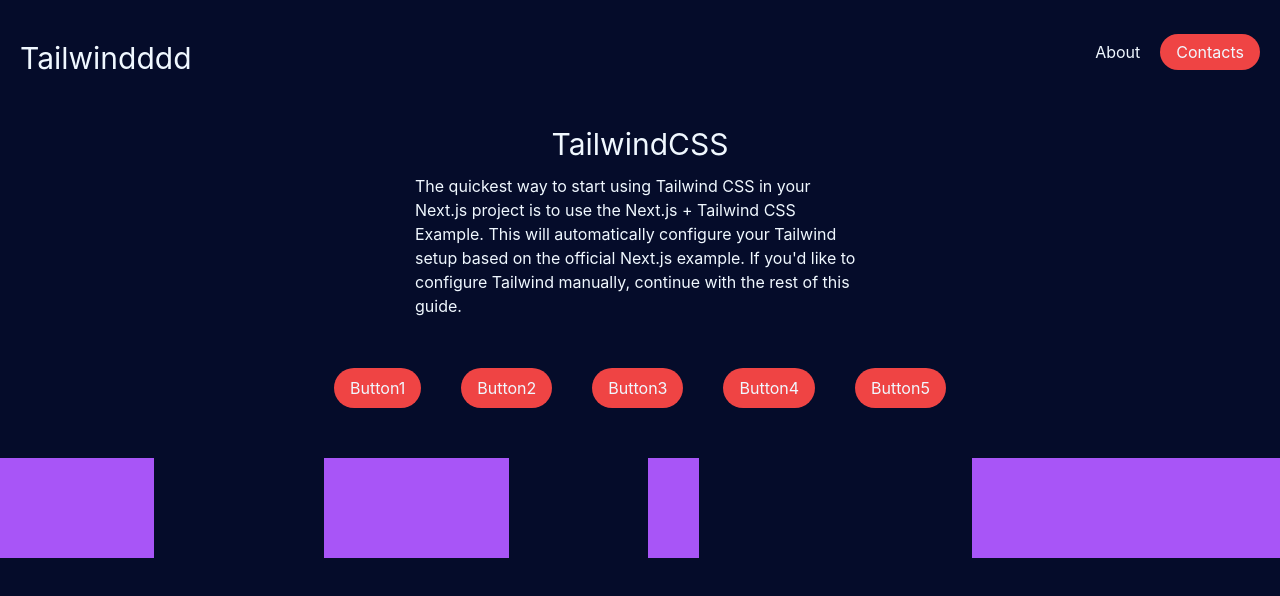
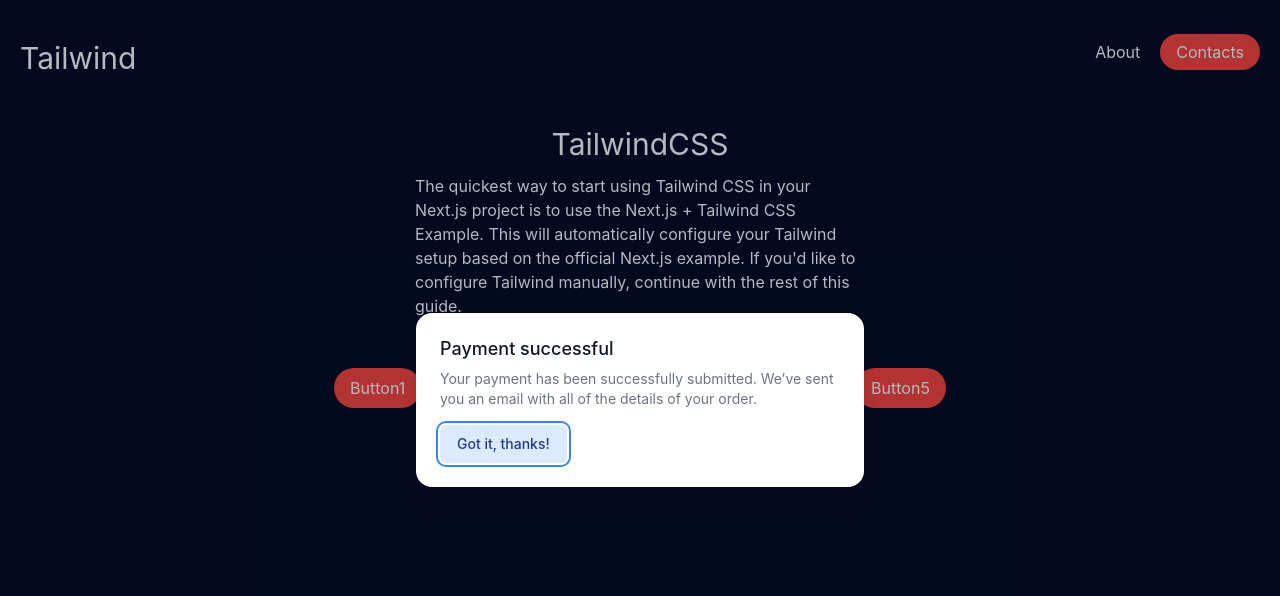
Before and after one commit to Mithrandir-07/modaltest, a Next.js app: page / in a window 1280 px wide. Shown: the top 596 px of the page. Built offline with nearby package versions, Linux system fonts and the light colour scheme.

Commit message:
add-modal-button

```diff
--- a/pages/index.js
+++ b/pages/index.js
@@ -1,8 +1,19 @@
 import Head from 'next/head'
 import Image from 'next/image'
 import styles from '../styles/Home.module.css'
+import { Dialog, Transition } from '@headlessui/react'
+import { Fragment, useState } from 'react'
 
-export default function Home() {
+export default function MyModal() {
+  let [isOpen, setIsOpen] = useState(true)
+
+  function closeModal() {
+    setIsOpen(false)
+  }
+
+  function openModal() {
+    setIsOpen(true)
+  }
   return (
     <div className={styles.container}>
       <Head>
@@ -18,7 +29,7 @@
           <div class="flex justify-between pt-10">
 
             <span class="fond-bpld text-3xl">
-              Tailwindddd
+              Tailwind
             </span>
 
             <div class="space-x-5">
@@ -41,17 +52,73 @@
           <div class="bg-red-500 py-2 px-4 rounded-full hover:bg-red-700">Button5</div>
         </div>
 
-        <div class="container mx-auto py-big grid grid-colums-4 grid-flow-col gap-4 px-3 sm:px-0">
-          <div class="bg-purple-500 w-1/2 h-[100px]"></div>
-          <div class="bg-purple-500 w-3/5 h-[100px]"></div>
-          <div class="bg-purple-500 w-1/6 h-[100px]"></div>
-          <div class="bg-purple-500 w-full h-[100px]"></div>
+        <div className="fixed inset-0 flex items-center justify-center">
+          <button
+            type="button"
+            onClick={openModal}
+            className="rounded-full bg-black px-4 py-2 text-sm font-medium text-white hover:bg-opacity-60 focus:outline-none focus-visible:ring-2 focus-visible:ring-white focus-visible:ring-opacity-75"
+          >
+            Open dialog
+          </button>
         </div>
 
+        <Transition appear show={isOpen} as={Fragment}>
+          <Dialog as="div" className="relative z-10" onClose={closeModal}>
+            <Transition.Child
+              as={Fragment}
+              enter="ease-out duration-300"
+              enterFrom="opacity-0"
+              enterTo="opacity-100"
+              leave="ease-in duration-200"
+              leaveFrom="opacity-100"
+              leaveTo="opacity-0"
+            >
+              <div className="fixed inset-0 bg-black bg-opacity-25" />
+            </Transition.Child>
 
+            <div className="fixed inset-0 overflow-y-auto">
+              <div className="flex min-h-full items-center justify-center p-4 text-center">
+                <Transition.Child
+                  as={Fragment}
+                  enter="ease-out duration-300"
+                  enterFrom="opacity-0 scale-95"
+                  enterTo="opacity-100 scale-100"
+                  leave="ease-in duration-200"
+                  leaveFrom="opacity-100 scale-100"
+                  leaveTo="opacity-0 scale-95"
+                >
+                  <Dialog.Panel className="w-full max-w-md transform overflow-hidden rounded-2xl bg-white p-6 text-left align-middle shadow-xl transition-all">
+                    <Dialog.Title
+                      as="h3"
+                      className="text-lg font-medium leading-6 text-gray-900"
+                    >
+                      Payment successful
+                    </Dialog.Title>
+                    <div className="mt-2">
+                      <p className="text-sm text-gray-500">
+                        Your payment has been successfully submitted. We’ve sent
+                        you an email with all of the details of your order.
+                      </p>
+                    </div>
 
+                    <div className="mt-4">
+                      <button
+                        type="button"
+                        className="inline-flex justify-center rounded-md border border-transparent bg-blue-100 px-4 py-2 text-sm font-medium text-blue-900 hover:bg-blue-200 focus:outline-none focus-visible:ring-2 focus-visible:ring-blue-500 focus-visible:ring-offset-2"
+                        onClick={closeModal}
+                      >
+                        Got it, thanks!
+                      </button>
+                    </div>
+                  </Dialog.Panel>
+                </Transition.Child>
+              </div>
+            </div>
+          </Dialog>
+        </Transition>
 
       </main>
+
     </div>
   )
 }
```
